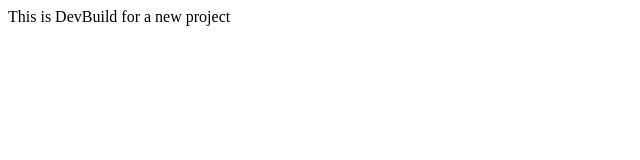
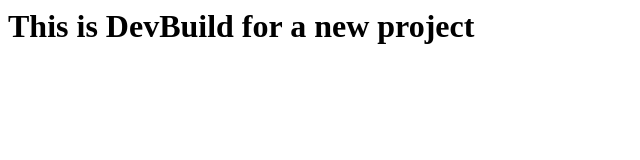
Before and after one commit to priyanka19f/priyankaf19, a plain HTML site: page index.html in a window 1280 px wide. Shown: the whole page, without its empty margins (0-640 px from the left). Drawn offline with Linux system fonts and the light colour scheme.

Commit message:
Update index.html

```diff
--- a/index.html
+++ b/index.html
@@ -1,6 +1,6 @@
 <html>
 <title> Jenkins Dev website</title>
 <body>
-This is DevBuild for a new project
+  <h1>This is DevBuild for a new project</h1>
 </body>
 </html>
```
